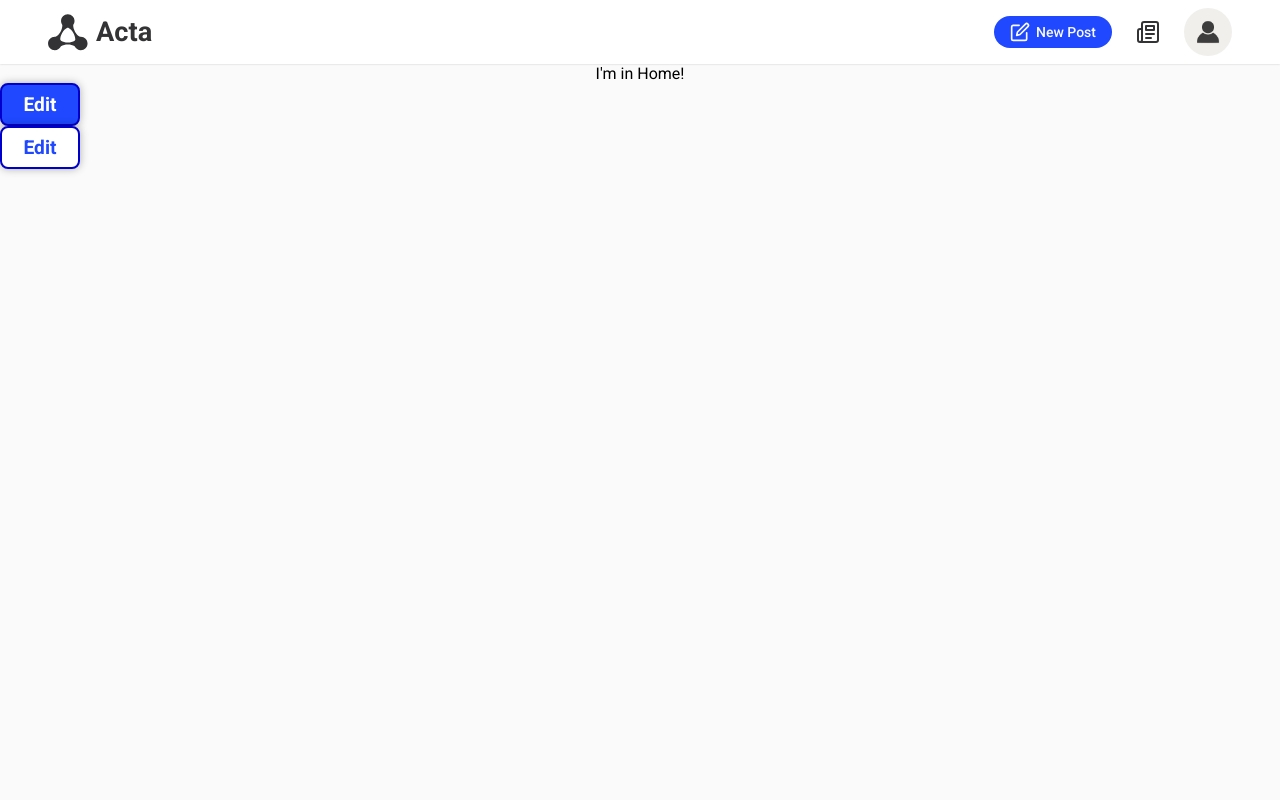
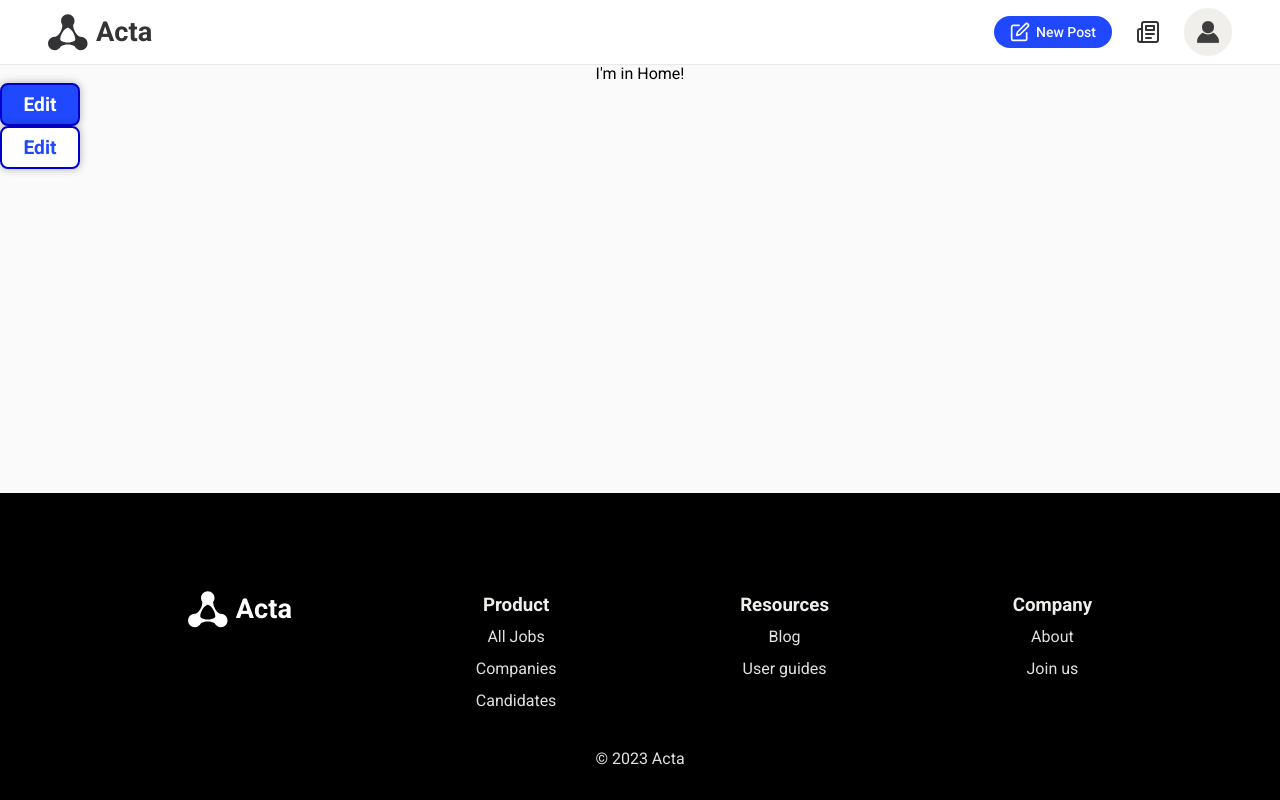
Before and after one commit to Luzefiru/Acta, a React (Create React App) app: page / in a window 1280 px wide. Built offline with nearby package versions, Linux system fonts and the light colour scheme.

Commit message:
feat: add footer component

```diff
--- a/src/components/layouts/Footer.css
+++ b/src/components/layouts/Footer.css
@@ -0,0 +1,33 @@
+.footer {
+  position: absolute;
+  bottom: 0;
+  width: 100%;
+  display: flex;
+  flex-direction: column;
+  gap: 2rem;
+  background-color: black;
+  padding: 6rem 6rem 2rem 6rem;
+}
+
+.product,
+.resources,
+.company {
+  display: flex;
+  flex-direction: column;
+  line-height: 32px;
+}
+
+.footer-content {
+  display: flex;
+  align-items:flex-start;
+  justify-content: space-around;
+  width: 100%;
+}
+
+h3 {
+  color: var(--surface-alt);
+}
+
+a, p {
+    color: var(--subtext);
+}
--- a/src/components/layouts/Footer.jsx
+++ b/src/components/layouts/Footer.jsx
@@ -0,0 +1,33 @@
+import "./Footer.css";
+import Logo from "./Logo";
+
+function Footer() {
+  return (
+    <div className="footer">
+      <div className="footer-content">
+        <Logo color="var(--white)" hoverColor="var(--white)" />
+        <div className="product">
+          <h3>Product</h3>
+          <a>All Jobs</a>
+          <a>Companies</a>
+          <a>Candidates</a>
+        </div>
+        <div className="resources">
+          <h3>Resources</h3>
+          <a>Blog</a>
+          <a>User guides</a>
+        </div>
+        <div className="company">
+          <h3>Company</h3>
+          <a>About</a>
+          <a>Join us</a>
+        </div>
+      </div>
+      <div className="copyright">
+        <p>© 2023 Acta</p>
+      </div>
+    </div>
+  );
+}
+
+export default Footer;
--- a/src/components/ui/MultiselectButtons.jsx
+++ /dev/null
@@ -1,6 +0,0 @@
-import "./MultiselectButtons.css";
-
-
-function MultiselectButtons() {
-    return <div className="ghostButton">Edit</div>;
-}
--- a/src/pages/Home/Home.jsx
+++ b/src/pages/Home/Home.jsx
@@ -1,5 +1,6 @@
 import ContainedButton from "../../components/ui/ContainedButton.jsx";
 import GhostButton from "../../components/ui/GhostButton.jsx";
+import Footer from "../../components/layouts/Footer.jsx";
 
 function Home() {
   return (
@@ -7,6 +8,7 @@ function Home() {
       I'm in Home!
       <ContainedButton />
       <GhostButton />
+      <Footer />
     </div>
   );
 }
```
Also changed, not shown: src/components/ui/MultiselectButtons.css (deleted).
